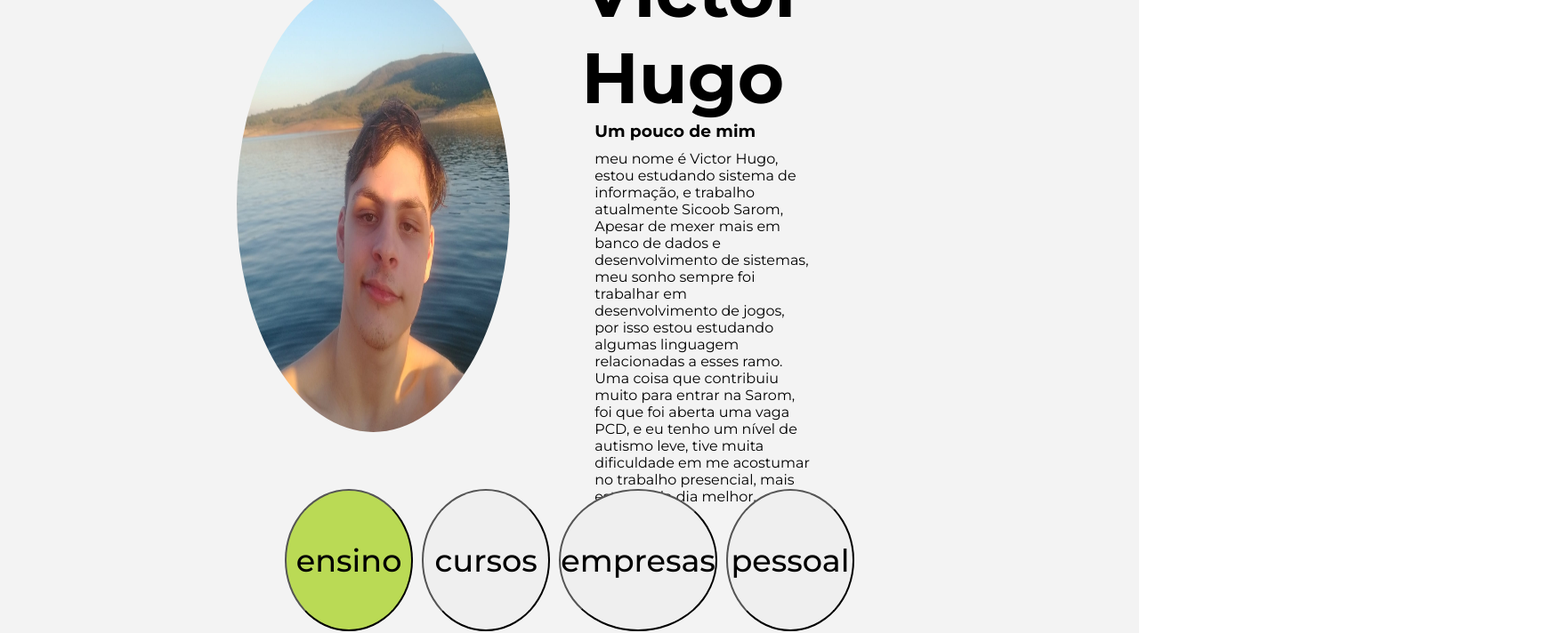
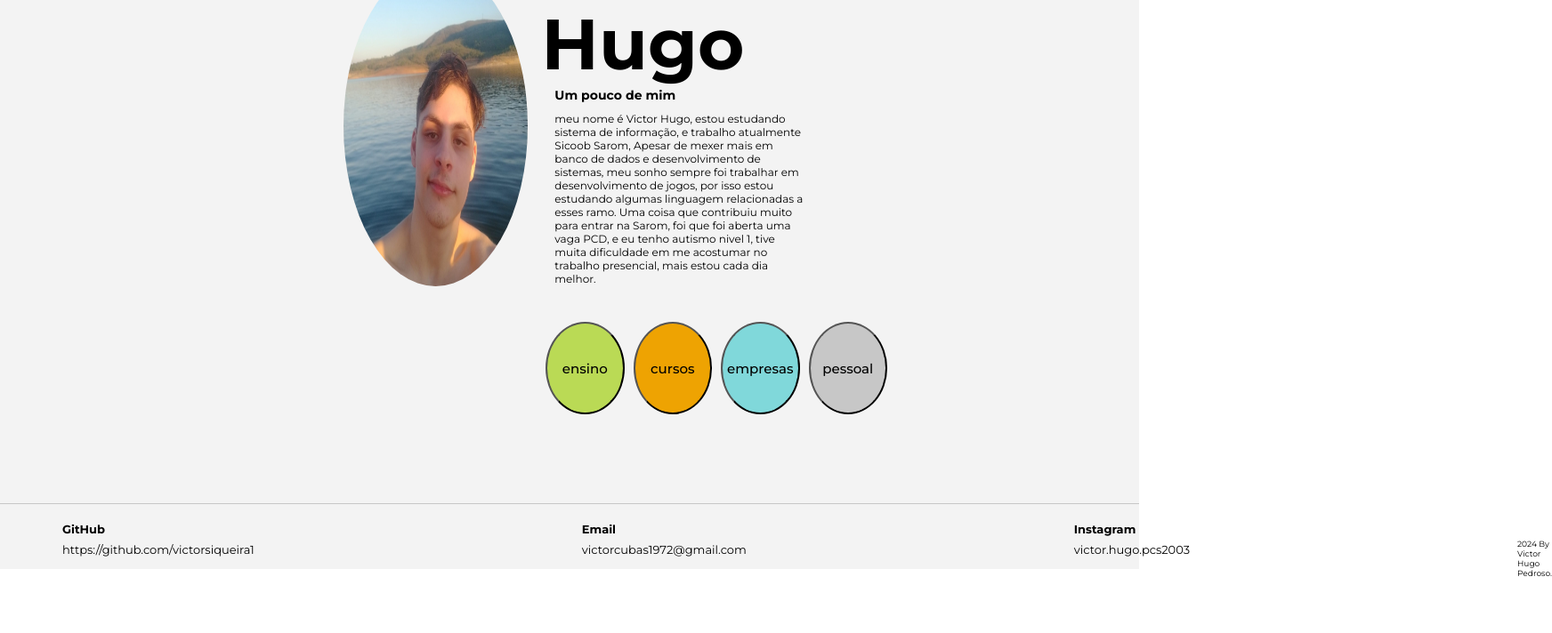
Before and after one commit to victorsiqueira1/trabalhoEscolar, a Vue app: page / in a window 1280 px wide. Shown: the part 160-872 px from the top of the page at 89% size, 1744 px wide, since content can reach past the window. After the commit the page ends 810 px from the top, so only its background shows below. Built offline with nearby package versions, Linux system fonts and the light colour scheme; a web font is replaced by a local one.

Commit message:
fim da pagina inicial na tela grande

```diff
--- a/src/App.vue
+++ b/src/App.vue
@@ -13,6 +13,7 @@
 
     <div class="parteAbaixo">
       <div class="meio">
+        <div style="display: flex; width: 100%; height: 25rem; margin-top: 5rem">
           <img
             class="foto"
             src="../src/components/WhatsApp Image 2024-06-20 at 12.48.21.jpeg"
@@ -23,30 +24,71 @@
             <h3 style="margin-bottom: 10px; margin-left: 15px">Um pouco de mim</h3>
             <p style="margin-left: 15px">
               meu nome é Victor Hugo, estou estudando sistema de informação, e trabalho atualmente
-            Sicoob Sarom, Apesar de mexer mais em banco de dados e desenvolvimento de sistemas, meu
-            sonho sempre foi trabalhar em desenvolvimento de jogos, por isso estou estudando algumas
-            linguagem relacionadas a esses ramo. Uma coisa que contribuiu muito para entrar na
-            Sarom, foi que foi aberta uma vaga PCD, e eu tenho um nível de autismo leve, tive muita
-            dificuldade em me acostumar no trabalho presencial, mais estou cada dia melhor.
+              Sicoob Sarom, Apesar de mexer mais em banco de dados e desenvolvimento de sistemas,
+              meu sonho sempre foi trabalhar em desenvolvimento de jogos, por isso estou estudando
+              algumas linguagem relacionadas a esses ramo. Uma coisa que contribuiu muito para
+              entrar na Sarom, foi que foi aberta uma vaga PCD, e eu tenho autismo nivel 1, tive
+              muita dificuldade em me acostumar no trabalho presencial, mais estou cada dia melhor.
             </p>
           </div>
         </div>
+
         <div class="quatroBola">
           <button
-          style="font-weight: 500; background-color: #bada55; font-size: 35px"
+            style="font-weight: 500; background-color: #bada55; font-size: 15px"
             class="umaBola letraParaResumi"
           >
             ensino
           </button>
-        <button style="font-weight: 500; font-size: 35px" class="umaBola letraParaResumi">
+          <button
+            style="font-weight: 500; background-color: #eea302; font-size: 15px"
+            class="umaBola letraParaResumi"
+          >
             cursos
           </button>
-        <button style="font-weight: 500; font-size: 35px" class="umaBola letraParaResumi">
+          <button
+            style="font-weight: 500; background-color: #80d8da; font-size: 15px"
+            class="umaBola letraParaResumi"
+          >
             empresas
           </button>
-        <button style="font-weight: 500; font-size: 35px" class="umaBola letraParaResumi">
+          <button
+            style="font-weight: 500; background-color: #c7c7c7; font-size: 15px"
+            class="umaBola letraParaResumi"
+          >
             pessoal
           </button>
+        </div>
+      </div>
+      <div class="fim letraParaResumi">
+        <div>
+          <p style="font-weight: 700">GitHub</p>
+          <div class="links">
+            <a class="oLink" href=" https://github.com/victorsiqueira1">
+              https://github.com/victorsiqueira1</a
+            >
+          </div>
+        </div>
+
+        <div>
+          <p style="font-weight: 700">Email</p>
+          <div class="links">
+            <a class="oLink"> victorcubas1972@gmail.com</a>
+          </div>
+        </div>
+
+        <div>
+          <p style="font-weight: 700">Instagram</p>
+          <div class="links">
+            <p class="oLink">victor.hugo.pcs2003</p>
+          </div>
+        </div>
+
+        <div style="font-size: 9px; padding-top: 12px">
+          <div class="links">
+            <p class="oLink">2024 By Victor Hugo Pedroso.</p>
+          </div>
+        </div>
       </div>
     </div>
   </div>
@@ -60,7 +102,7 @@ export default {}
   font-weight: 400;
   font-style: normal;
   width: 100%;
-  height: 125vh;
+  height: 100vh;
   display: flex;
   align-items: center;
   background-color: #f3f3f3;
@@ -110,25 +152,27 @@ export default {}
 .meio {
   width: 60%;
   height: 40rem;
-
+  flex-direction: column;
   display: flex;
   align-items: center;
+  margin-left: 15rem;
 }
 .foto {
-  width: 40%;
-  height: 80%;
+  width: 27%;
+  height: 90%;
   border-radius: 100%;
   margin-left: 10px;
 }
 .resumo {
   width: 40%;
   height: 50%;
-  margin-left: 30px;
+  margin-left: 5px;
   margin-top: 50px;
   display: flex;
   flex-direction: column;
   justify-content: center;
-  padding-left: 50px;
+  padding-left: 10px;
+  font-size: 12px;
 }
 .letraParaResumi {
   font-family: 'Montserrat', sans-serif;
@@ -141,10 +185,29 @@ export default {}
   height: 10vh;
   display: flex;
   gap: 10px;
+  margin-left: 90px;
 }
 .umaBola {
-  width: 13rem;
-  height: 20vh;
+  width: 8rem;
+  height: 13vh;
   border-radius: 100%;
 }
+.fim {
+  width: 100%;
+  height: 10%;
+  margin-top: 7rem;
+  padding-top: 20px;
+  font-size: 13px;
+  padding-left: 70px;
+  border-top: 1px solid #c7c7c7;
+  display: flex;
+  gap: 23rem;
+}
+.links {
+  margin-top: 7px;
+}
+.oLink {
+  text-decoration: none;
+  color: black;
+}
 </style>
```
Lines whose indentation alone changed are shown as unchanged.
